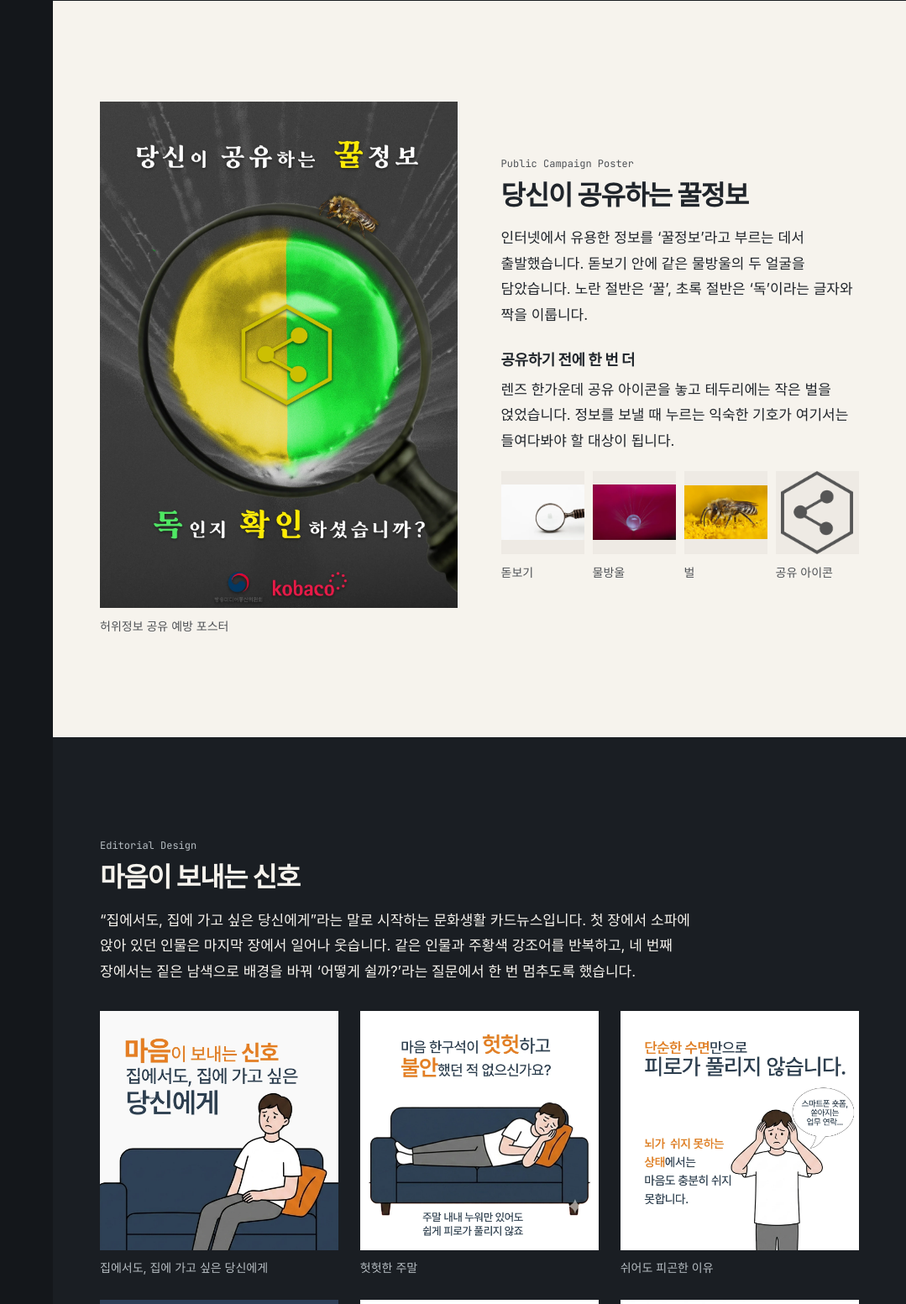
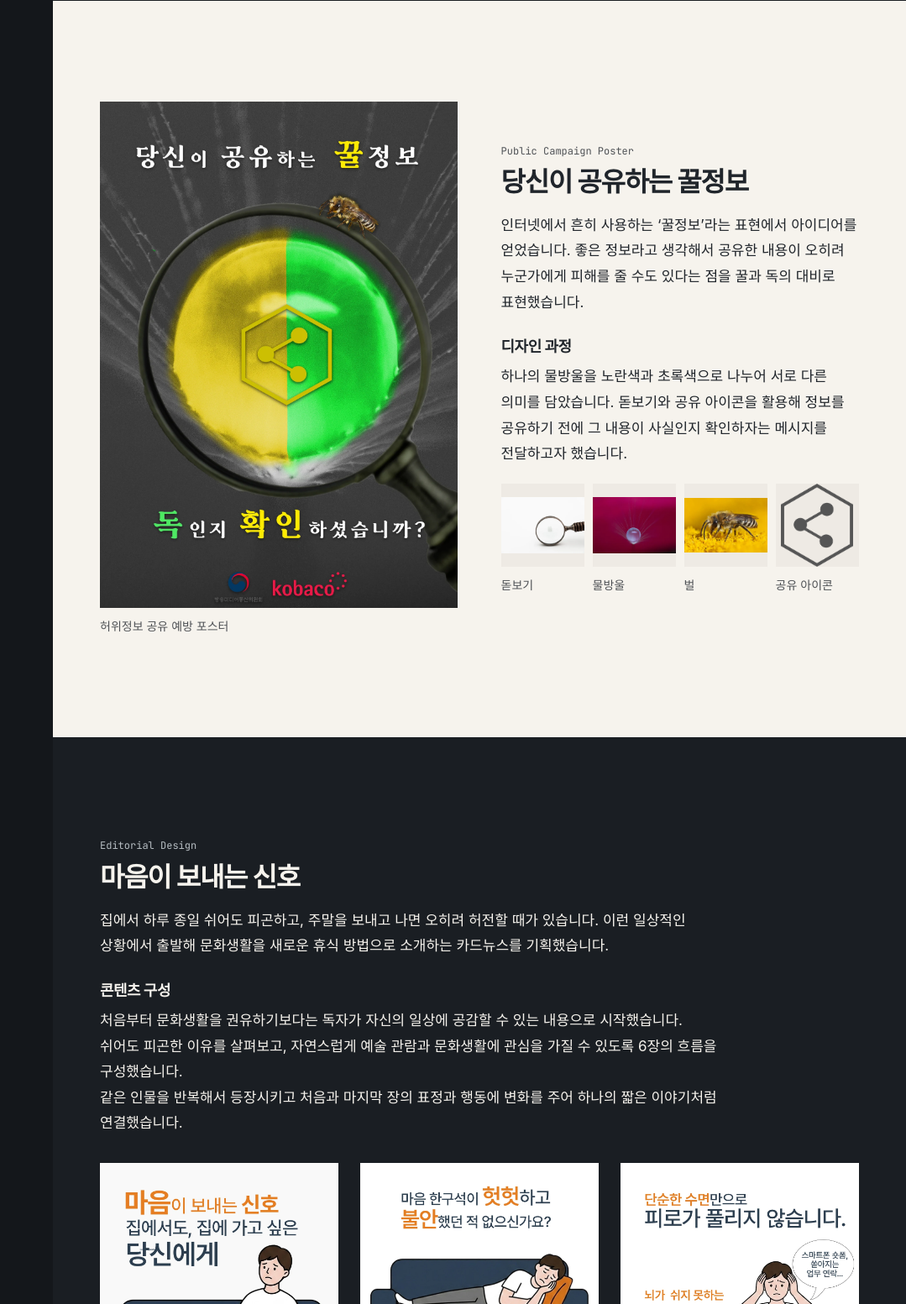
Before and after one commit to Wilhelmraum/portfolio_lym, a plain HTML site: page portfolio-details-7.html in a window 1280 px wide. Shown: the part 1558-3111 px from the top of the page at 84% size, without its empty margins (201-1280 px from the left). Drawn offline with Linux system fonts and the light colour scheme; a web font is replaced by a local one.

Commit message:
디자인 설명 문구 수정

```diff
--- a/portfolio-details-7.html
+++ b/portfolio-details-7.html
@@ -138,10 +138,10 @@
           </div>
           <div class="ps-note">
             <h2>공연장 에티켓</h2>
-            <p>무대 위 가수와 객석의 관객에게 똑같은 말풍선을 달았습니다. 두 사람이 함께 “즐겁다!”라고 말하는 장면에서, 관객에게 남기고 싶은 단어인 ‘에티켓’과 ‘지킬수록’에는 노란색을 썼습니다.</p>
+            <p>공연장 에티켓을 지켜야 한다는 메시지를 딱딱한 경고문처럼 전달하고 싶지 않았습니다. 공연하는 사람도, 관람하는 사람도 함께 즐거울 수 있다는 점을 강조하고자 두 사람의 말풍선을 활용했습니다.</p>
           </div>
           <div class="ps-process">
-            <div><h3>두 사진을 한 무대로</h3><p>공연장 사진 속 관객 실루엣을 전경에 두고, 별도로 촬영된 가수를 무대 오른쪽에 배치했습니다. 가수의 얼굴과 마이크를 오른쪽에 한 번 더 크게 겹쳐, 객석에서 무대로 시선이 이어지게 했습니다.</p></div>
+            <div><h3>이미지 합성</h3><p>서로 다른 두 장의 사진을 하나의 공연장처럼 보이도록 합성했습니다. 가수의 클로즈업을 추가하고 중요한 문구에는 노란색을 사용해 시선을 끌 수 있도록 구성했습니다.</p></div>
             <div class="ps-materials ps-two">
               <figure><img src="assets/img/works/photoshop/stage.webp" alt="관객 뒤에서 본 무대 조명" width="700" height="467" decoding="async" loading="lazy"><figcaption>배경 · 무대와 관객</figcaption></figure>
               <figure><img src="assets/img/works/photoshop/singer.webp" alt="붉은 조명 아래 마이크를 든 가수" width="492" height="700" decoding="async" loading="lazy"><figcaption>합성 소재 · 가수</figcaption></figure>
@@ -155,8 +155,8 @@
         <figure><a class="ps-zoom" href="assets/img/works/photoshop/honey.webp" aria-label="허위정보 공유 예방 포스터 크게 보기"><img src="assets/img/works/photoshop/honey.webp" alt="돋보기 안의 물방울을 노랑과 초록으로 나누고 공유 아이콘을 겹친 포스터" width="1273" height="1800" decoding="async" loading="lazy"></a><figcaption>허위정보 공유 예방 포스터</figcaption></figure>
         <div class="ps-story">
           <span class="meta-label">Public Campaign Poster</span><h2 id="honey-title">당신이 공유하는 꿀정보</h2>
-          <p>인터넷에서 유용한 정보를 ‘꿀정보’라고 부르는 데서 출발했습니다. 돋보기 안에 같은 물방울의 두 얼굴을 담았습니다. 노란 절반은 ‘꿀’, 초록 절반은 ‘독’이라는 글자와 짝을 이룹니다.</p>
-          <h3>공유하기 전에 한 번 더</h3><p>렌즈 한가운데 공유 아이콘을 놓고 테두리에는 작은 벌을 얹었습니다. 정보를 보낼 때 누르는 익숙한 기호가 여기서는 들여다봐야 할 대상이 됩니다.</p>
+          <p>인터넷에서 흔히 사용하는 ‘꿀정보’라는 표현에서 아이디어를 얻었습니다. 좋은 정보라고 생각해서 공유한 내용이 오히려 누군가에게 피해를 줄 수도 있다는 점을 꿀과 독의 대비로 표현했습니다.</p>
+          <h3>디자인 과정</h3><p>하나의 물방울을 노란색과 초록색으로 나누어 서로 다른 의미를 담았습니다. 돋보기와 공유 아이콘을 활용해 정보를 공유하기 전에 그 내용이 사실인지 확인하자는 메시지를 전달하고자 했습니다.</p>
           <div class="ps-materials ps-four">
             <figure><img src="assets/img/works/photoshop/lens.webp" alt="흰 배경의 돋보기 사진" width="520" height="347" decoding="async" loading="lazy"><figcaption>돋보기</figcaption></figure>
             <figure><img src="assets/img/works/photoshop/drop.webp" alt="붉은 바탕에 맺힌 물방울 사진" width="520" height="347" decoding="async" loading="lazy"><figcaption>물방울</figcaption></figure>
@@ -170,7 +170,10 @@
       <div class="wrap">
         <div class="ps-story ps-intro"><span class="meta-label">Editorial Design</span>
           <h2 id="cards-title">마음이 보내는 신호</h2>
-          <p>“집에서도, 집에 가고 싶은 당신에게”라는 말로 시작하는 문화생활 카드뉴스입니다. 첫 장에서 소파에 앉아 있던 인물은 마지막 장에서 일어나 웃습니다. 같은 인물과 주황색 강조어를 반복하고, 네 번째 장에서는 짙은 남색으로 배경을 바꿔 ‘어떻게 쉴까?’라는 질문에서 한 번 멈추도록 했습니다.</p>
+          <p>집에서 하루 종일 쉬어도 피곤하고, 주말을 보내고 나면 오히려 허전할 때가 있습니다. 이런 일상적인 상황에서 출발해 문화생활을 새로운 휴식 방법으로 소개하는 카드뉴스를 기획했습니다.</p>
+          <h3>콘텐츠 구성</h3>
+          <p>처음부터 문화생활을 권유하기보다는 독자가 자신의 일상에 공감할 수 있는 내용으로 시작했습니다. 쉬어도 피곤한 이유를 살펴보고, 자연스럽게 예술 관람과 문화생활에 관심을 가질 수 있도록 6장의 흐름을 구성했습니다.</p>
+          <p>같은 인물을 반복해서 등장시키고 처음과 마지막 장의 표정과 행동에 변화를 주어 하나의 짧은 이야기처럼 연결했습니다.</p>
         </div>
         <div class="ps-cards"><figure><a class="ps-zoom" href="assets/img/works/photoshop/card-1.webp" aria-label="집에서도, 집에 가고 싶은 당신에게 크게 보기"><img src="assets/img/works/photoshop/card-1.webp" alt="소파에 앉은 인물과 표지 문구" width="1080" height="1080" decoding="async" loading="lazy"></a><figcaption>집에서도, 집에 가고 싶은 당신에게</figcaption></figure>
 <figure><a class="ps-zoom" href="assets/img/works/photoshop/card-2.webp" aria-label="헛헛한 주말 크게 보기"><img src="assets/img/works/photoshop/card-2.webp" alt="소파에 누운 인물과 질문" width="1080" height="1080" decoding="async" loading="lazy"></a><figcaption>헛헛한 주말</figcaption></figure>
```
